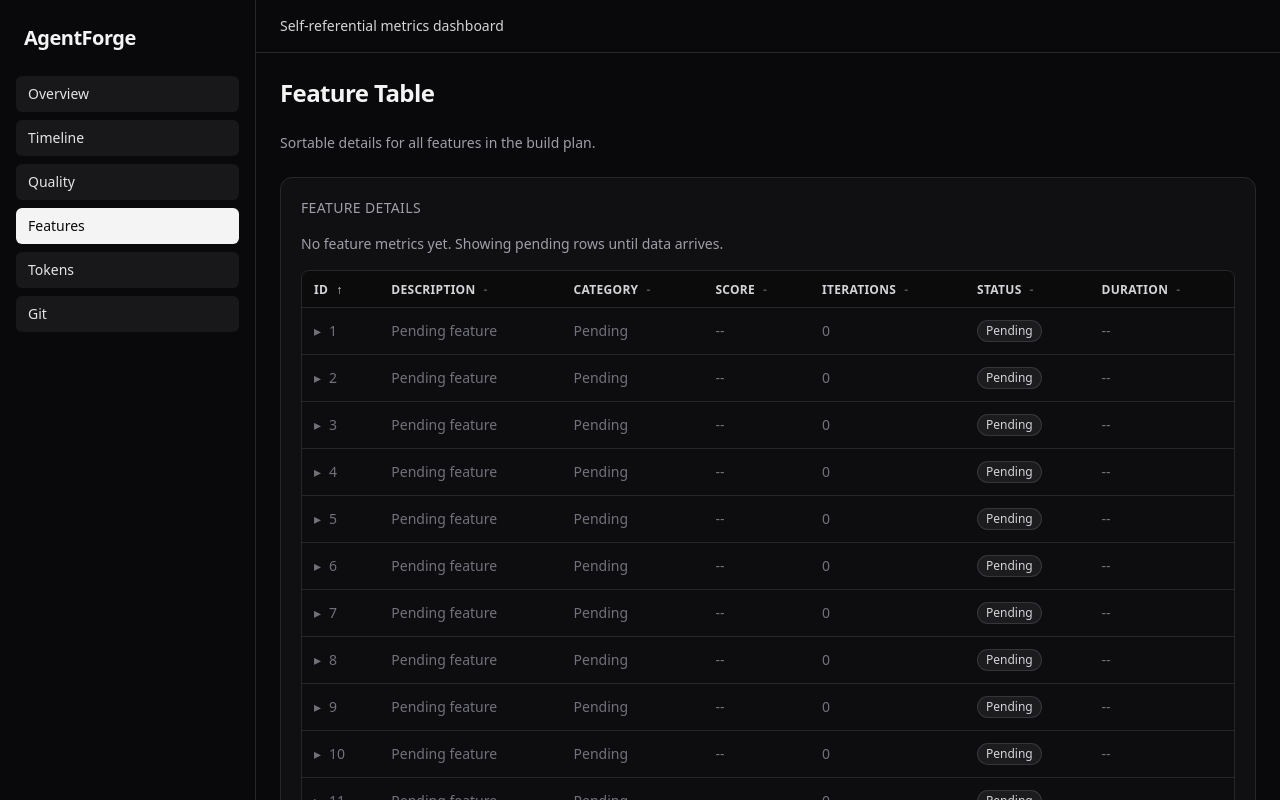
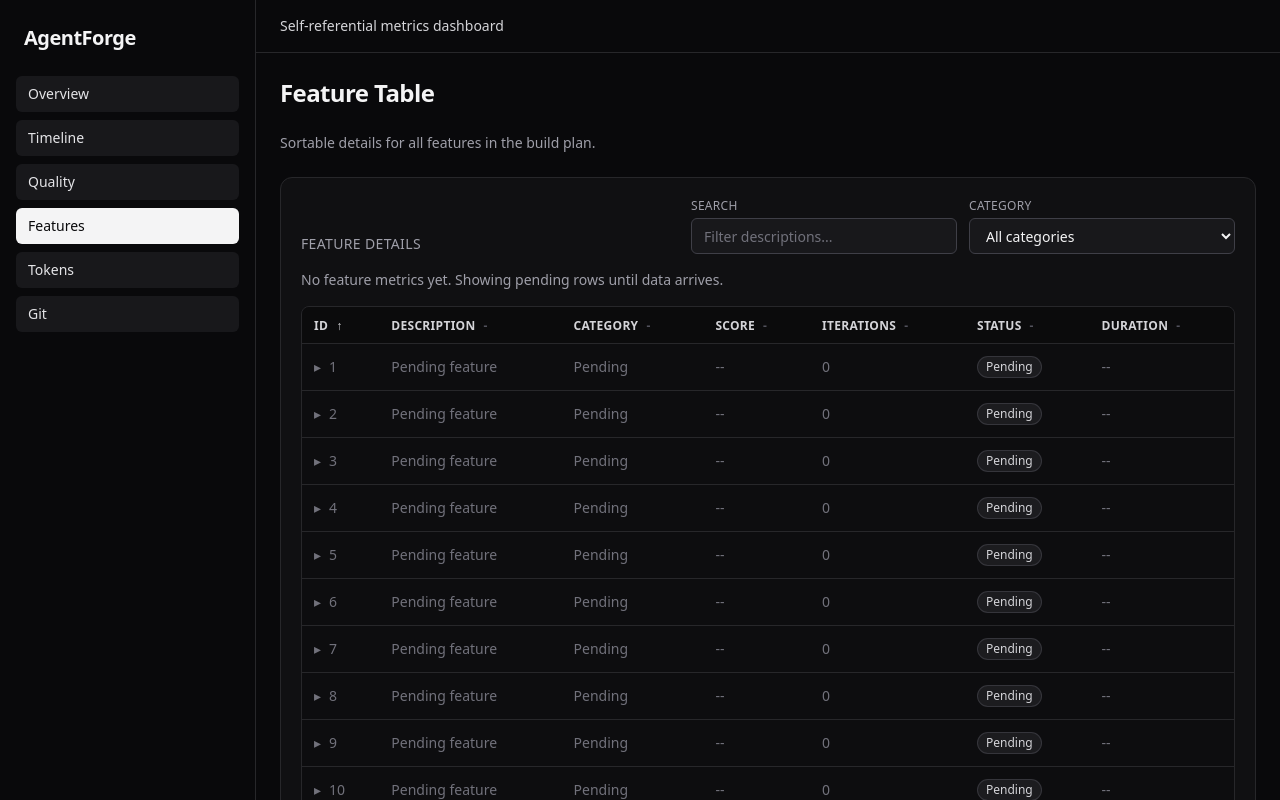
Before and after one commit to bshyong158/AgentForge, a Next.js app: page /features in a window 1280 px wide. Shown: the top 800 px of the page. Built offline with nearby package versions, Linux system fonts and the light colour scheme.

Commit message:
feat(#21): Search input and category dropdown filter above the feature  (score: 10/10, 1 attempts)

```diff
--- a/feature_list.json
+++ b/feature_list.json
@@ -145,7 +145,7 @@
     "category": "features",
     "description": "Search input and category dropdown filter above the feature table that narrows displayed rows by text match or category selection",
     "verify": "Typing in search filters rows by description text, dropdown filters by category, both combine",
-    "passes": false
+    "passes": true
   },
   {
     "id": 22,
--- a/src/components/FeatureTable.tsx
+++ b/src/components/FeatureTable.tsx
@@ -190,12 +190,29 @@
   const { data, isLoading, error } = useMetrics();
   const [sortState, setSortState] = useState<SortState>(DEFAULT_SORT);
   const [expandedRowId, setExpandedRowId] = useState<number | null>(null);
+  const [searchQuery, setSearchQuery] = useState<string>("");
+  const [selectedCategory, setSelectedCategory] = useState<string>("all");
 
   const totalFeatures = data.meta.total_features > 0 ? data.meta.total_features : 30;
   const rows = useMemo(() => buildRows(data.features, totalFeatures), [data.features, totalFeatures]);
+  const normalizedSearchQuery = searchQuery.trim().toLowerCase();
+
+  const categoryOptions = useMemo(() => {
+    const categories = new Set(rows.map((row) => row.category));
+    return Array.from(categories).sort((a, b) => a.localeCompare(b));
+  }, [rows]);
+
+  const filteredRows = useMemo(() => {
+    return rows.filter((row) => {
+      const matchesSearch =
+        normalizedSearchQuery.length === 0 || row.description.toLowerCase().includes(normalizedSearchQuery);
+      const matchesCategory = selectedCategory === "all" || row.category === selectedCategory;
+      return matchesSearch && matchesCategory;
+    });
+  }, [rows, normalizedSearchQuery, selectedCategory]);
 
   const sortedRows = useMemo(() => {
-    const nextRows = [...rows];
+    const nextRows = [...filteredRows];
     nextRows.sort((a, b) => {
       const result = compareRows(a, b, sortState.key);
       if (result !== 0) {
@@ -204,7 +221,7 @@
       return a.id - b.id;
     });
     return nextRows;
-  }, [rows, sortState.direction, sortState.key]);
+  }, [filteredRows, sortState.direction, sortState.key]);
 
   const hasMetricsRows = data.features.length > 0;
 
@@ -237,8 +254,35 @@
 
   return (
     <section className="rounded-xl border border-zinc-800 bg-zinc-900/50 p-5" aria-label="Feature table">
-      <div className="mb-4 flex items-center justify-between gap-3">
+      <div className="mb-4 flex flex-col gap-3 lg:flex-row lg:items-end lg:justify-between">
         <h3 className="text-sm font-medium uppercase tracking-wide text-zinc-400">Feature details</h3>
+        <div className="grid gap-3 sm:grid-cols-2 lg:w-[34rem]">
+          <label className="flex flex-col gap-1">
+            <span className="text-xs font-medium uppercase tracking-wide text-zinc-400">Search</span>
+            <input
+              type="text"
+              value={searchQuery}
+              onChange={(event) => setSearchQuery(event.target.value)}
+              placeholder="Filter descriptions..."
+              className="h-9 rounded-md border border-zinc-700 bg-zinc-900 px-3 text-sm text-zinc-100 placeholder:text-zinc-500 focus:border-sky-400 focus:outline-none focus:ring-2 focus:ring-sky-400/30"
+            />
+          </label>
+          <label className="flex flex-col gap-1">
+            <span className="text-xs font-medium uppercase tracking-wide text-zinc-400">Category</span>
+            <select
+              value={selectedCategory}
+              onChange={(event) => setSelectedCategory(event.target.value)}
+              className="h-9 rounded-md border border-zinc-700 bg-zinc-900 px-3 text-sm text-zinc-100 focus:border-sky-400 focus:outline-none focus:ring-2 focus:ring-sky-400/30"
+            >
+              <option value="all">All categories</option>
+              {categoryOptions.map((category) => (
+                <option key={category} value={category}>
+                  {category}
+                </option>
+              ))}
+            </select>
+          </label>
+        </div>
       </div>
 
       {isLoading && <p className="mb-4 text-sm text-zinc-400">Loading metrics...</p>}
@@ -273,7 +317,14 @@
             </tr>
           </thead>
           <tbody className="divide-y divide-zinc-800">
-            {sortedRows.map((row) => {
+            {sortedRows.length === 0 ? (
+              <tr className="bg-zinc-950/40">
+                <td colSpan={TABLE_COLUMNS.length} className="px-3 py-6 text-center text-sm text-zinc-400">
+                  No features match the current search and category filters.
+                </td>
+              </tr>
+            ) : (
+              sortedRows.map((row) => {
                 const isPending = row.status === "pending";
                 const isExpanded = expandedRowId === row.id;
                 const rowTextColor = isPending ? "text-zinc-500" : "text-zinc-200";
@@ -307,7 +358,9 @@
                       </td>
                       <td className={`px-3 py-3 tabular-nums ${rowTextColor}`}>{row.iterations}</td>
                       <td className="px-3 py-3">
-                      <span className={`inline-flex rounded-full border px-2 py-0.5 text-xs ${getStatusClasses(row.status)}`}>
+                        <span
+                          className={`inline-flex rounded-full border px-2 py-0.5 text-xs ${getStatusClasses(row.status)}`}
+                        >
                           {formatStatus(row.status)}
                         </span>
                       </td>
@@ -348,7 +401,8 @@
                     )}
                   </Fragment>
                 );
-            })}
+              })
+            )}
           </tbody>
         </table>
       </div>
```
Also changed, not shown: claude-progress.txt. Lines whose indentation alone changed are shown as unchanged.
